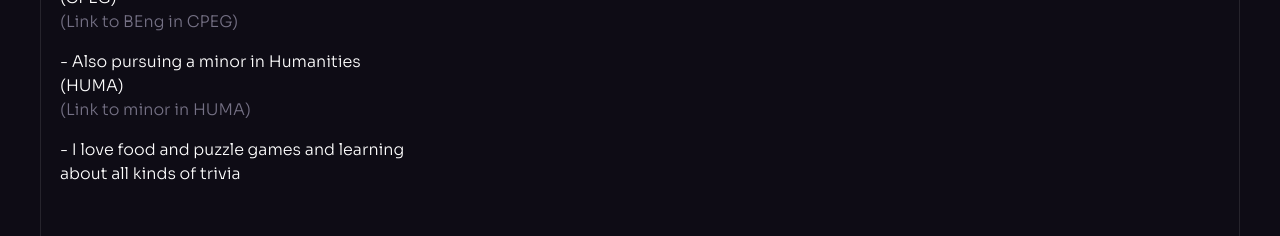
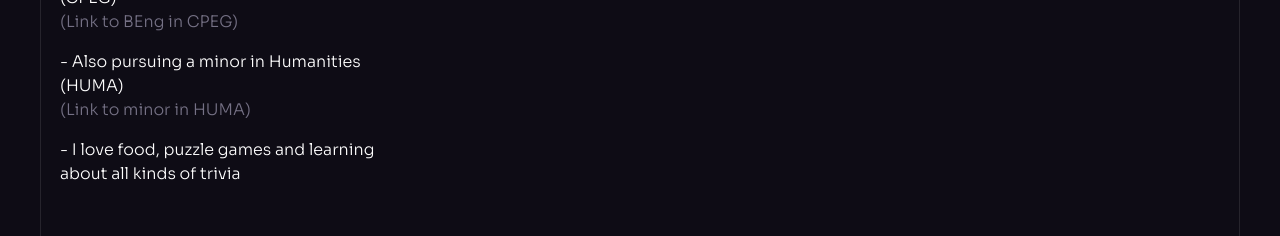
Before and after one commit to anormalperson8/anormalperson8.github.io, a React (Vite) app: page / in a window 1280 px wide. Shown: the part 1400-1636 px from the top of the page. Built offline with nearby package versions, Linux system fonts and the light colour scheme.

Commit message:
Minor edits

```diff
--- a/src/constants/index.js
+++ b/src/constants/index.js
@@ -227,7 +227,7 @@ export const selfInfo = [
     },
     {
         id:"3",
-        title: "I love food and puzzle games and learning about all kinds of trivia"
+        title: "I love food, puzzle games and learning about all kinds of trivia"
     }
 ]
 
```
